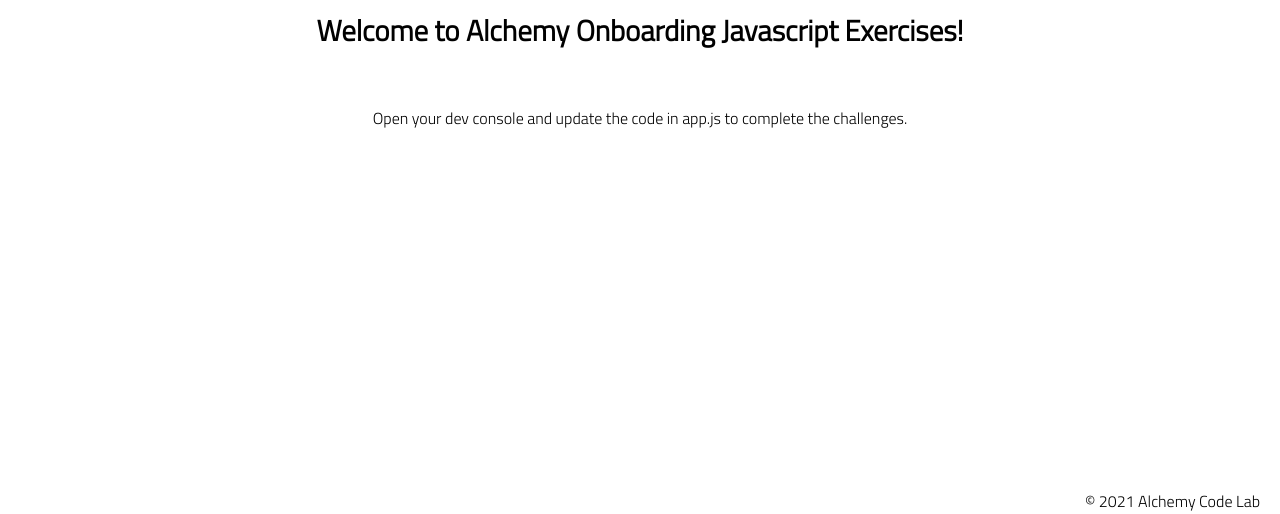
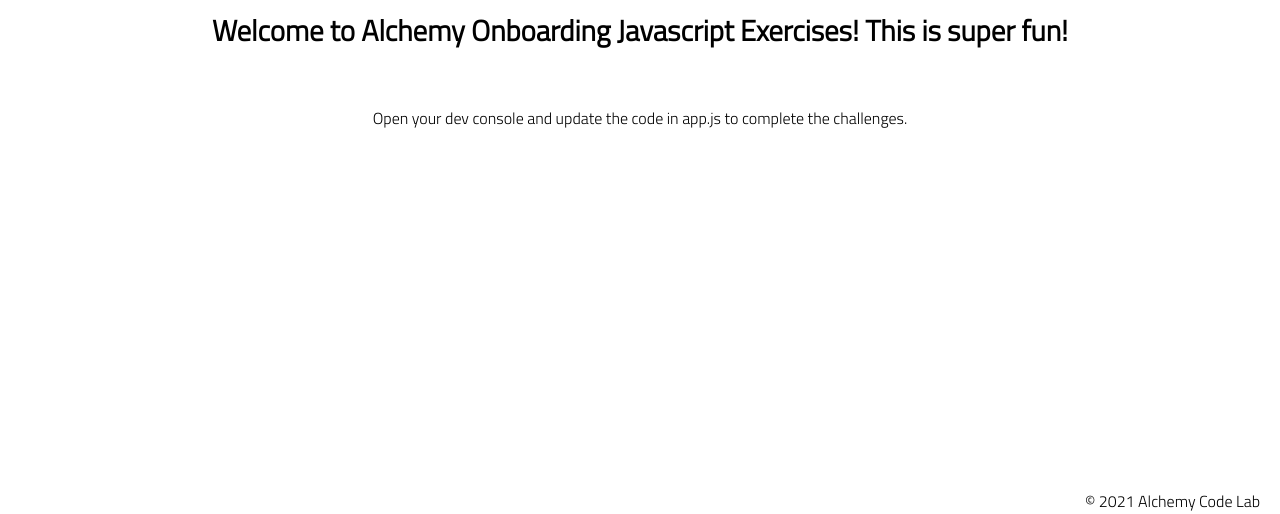
Before and after one commit to SusanBird/onboarding-js-exercises, a plain HTML site: page index.html in a window 1280 px wide. Shown: the part 286-800 px from the top of the page. Drawn offline with Linux system fonts and the light colour scheme.

Commit message:
change title

```diff
--- a/index.html
+++ b/index.html
@@ -11,7 +11,7 @@
     <link rel="stylesheet" href="./styles/reset.css" />
     <link rel="stylesheet" href="./styles/style.css" />
     <link rel="stylesheet" href="./styles/home.css" />
-    <title>Document</title>
+    <title>New Document</title>
   </head>
 
   <body>
@@ -23,7 +23,7 @@
     <main>
       <section class="main-section">
         <img class="main-logo" src="./assets/alchemy-logo.png" />
-        <h2>Welcome to Alchemy Onboarding Javascript Exercises!</h2>
+        <h2>Welcome to Alchemy Onboarding Javascript Exercises! This is super fun!</h2>
         <p>
           Open your dev console and update the code in <code>app.js</code> to
           complete the challenges.
```
